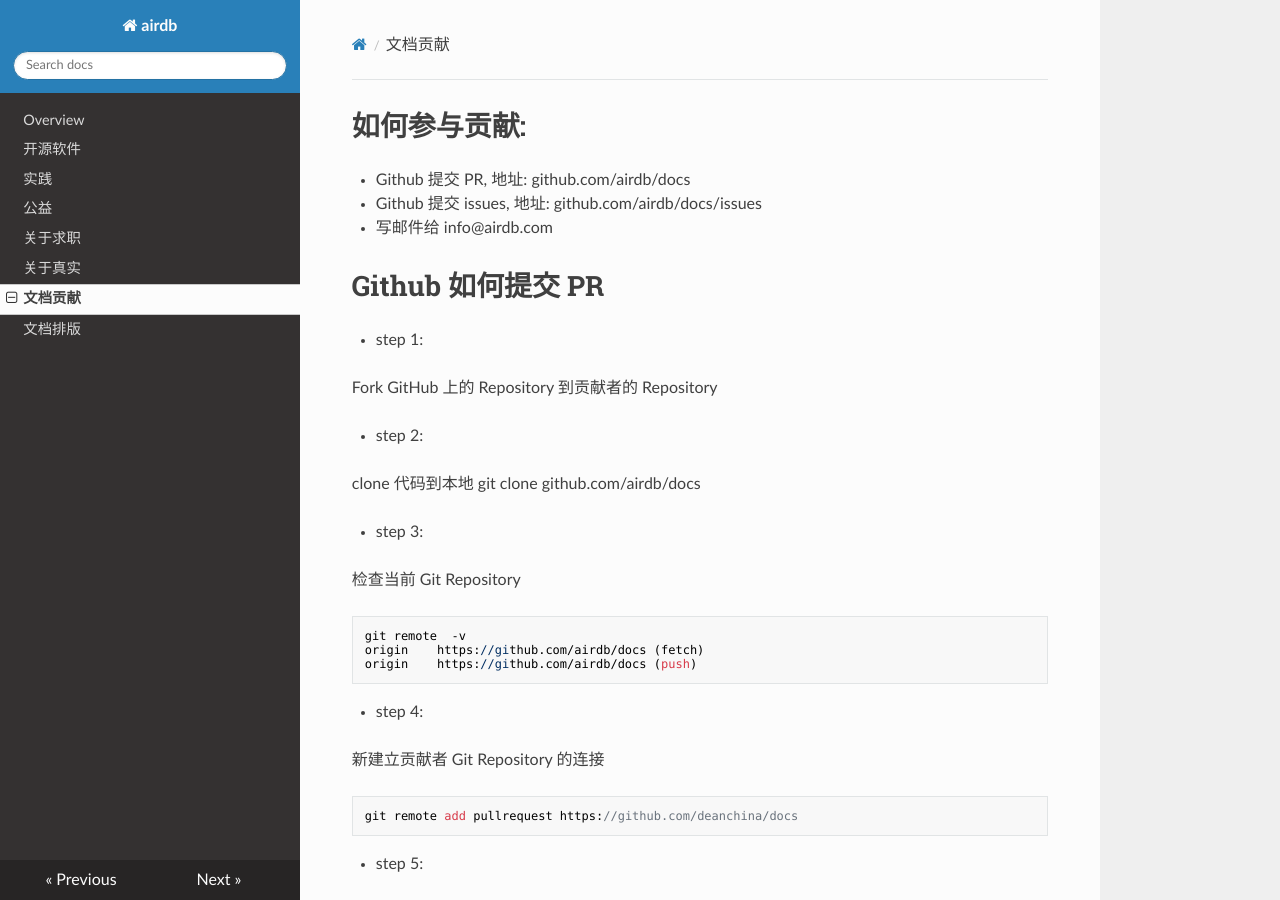
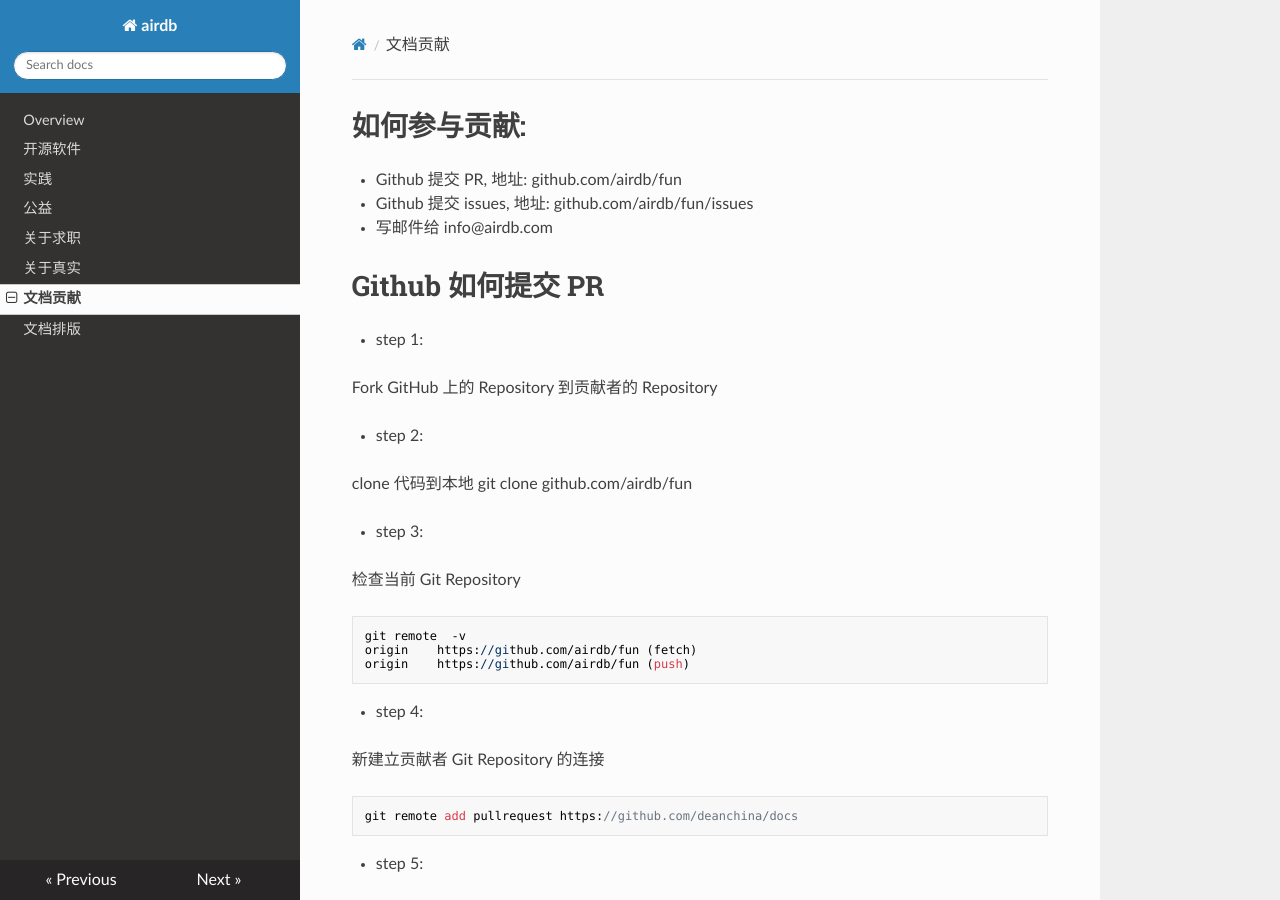
Before and after one commit to airdb/docs, an MkDocs documentation site: the page built from docs/03_how_to_github_pull_request.md, in a window 1280 px wide and 900 px high. Built offline with MkDocs 1.6.1, drawn with Linux system fonts in a browser that asks for light colours; nearby versions of some CDN libraries; old or Windows-style settings are respelled for this version of MkDocs.

Commit message:
add forfun

```diff
--- a/docs/03_how_to_github_pull_request.md
+++ b/docs/03_how_to_github_pull_request.md
@@ -1,8 +1,8 @@
 如何参与贡献:
 ========================
 
-- Github 提交 PR, 地址: github.com/airdb/docs
-- Github 提交 issues, 地址: github.com/airdb/docs/issues
+- Github 提交 PR, 地址: github.com/airdb/fun
+- Github 提交 issues, 地址: github.com/airdb/fun/issues
 - 写邮件给 info@airdb.com
 
 Github 如何提交 PR
@@ -14,15 +14,15 @@ Github 如何提交 PR
 
 - step 2:
 
-  clone 代码到本地 git clone github.com/airdb/docs
+  clone 代码到本地 git clone github.com/airdb/fun
 
 - step 3:
 
   检查当前 Git Repository
 
     git remote  -v
-    origin    https://github.com/airdb/docs (fetch)
-    origin    https://github.com/airdb/docs (push)
+    origin    https://github.com/airdb/fun (fetch)
+    origin    https://github.com/airdb/fun (push)
 
 - step 4:
 
```
Also changed, not shown: docs/index.md (+1 -1 lines).
